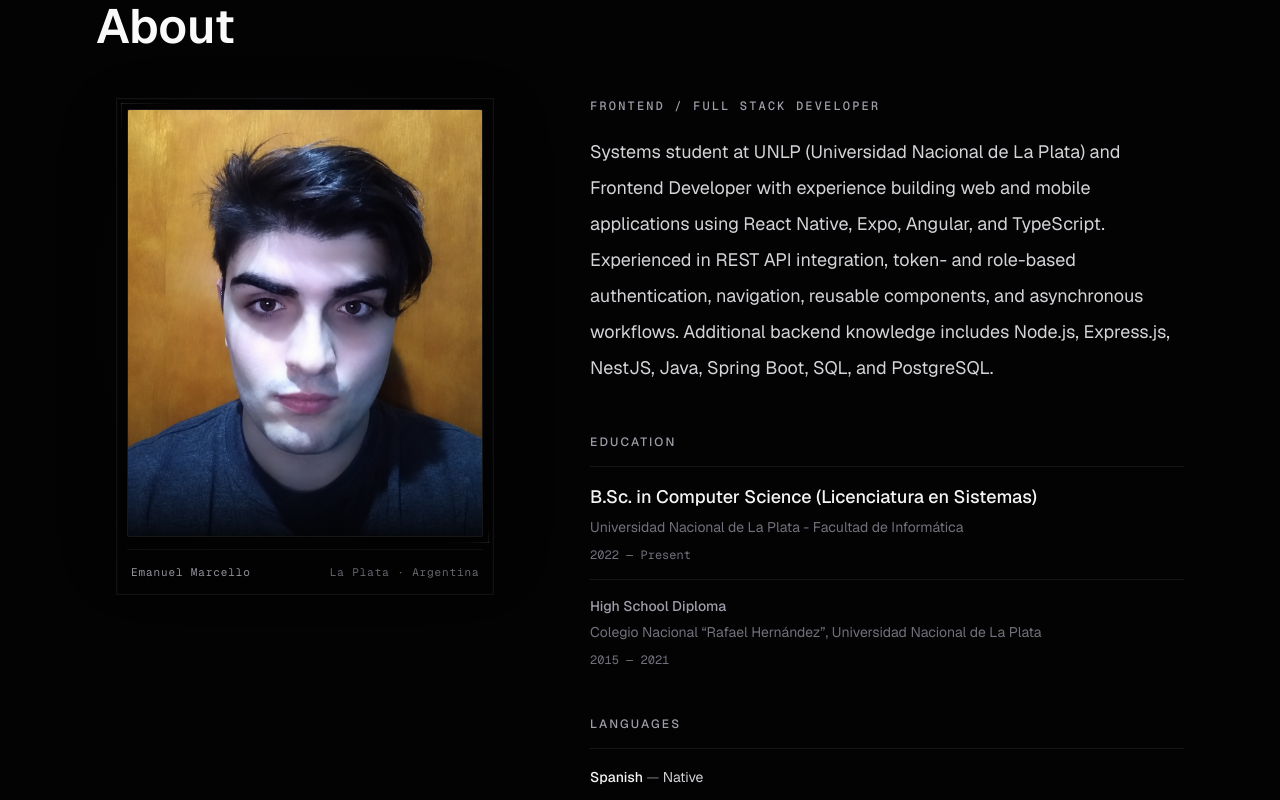
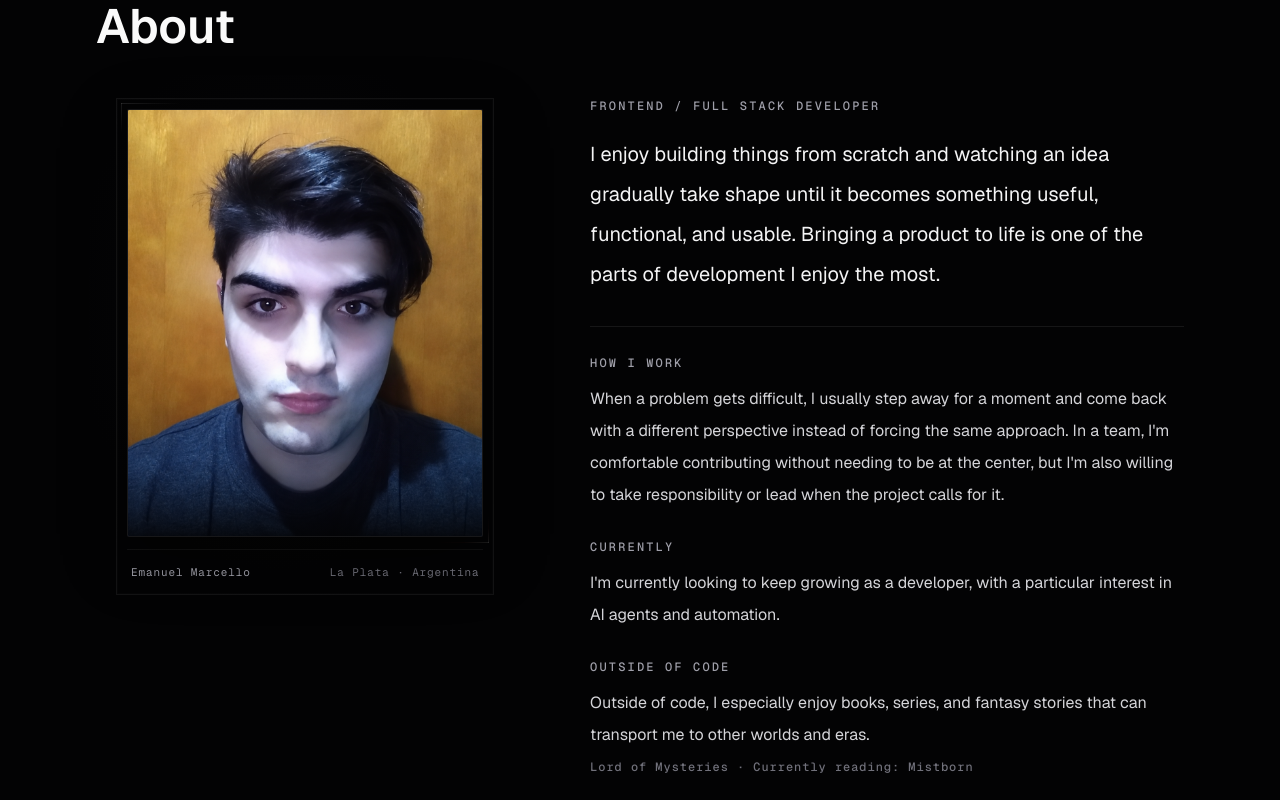
Before and after one commit to EmaMarc/portfolio, a Next.js app: page /en in a window 1280 px wide. Shown: the part 5020-5820 px from the top of the page. Built offline with nearby package versions, Linux system fonts and the light colour scheme.

Commit message:
refactor: personalize portfolio about section

```diff
--- a/src/components/sections/portfolio-home.tsx
+++ b/src/components/sections/portfolio-home.tsx
@@ -130,6 +130,50 @@ const heroCopy = {
     role: "Frontend / Full Stack Developer",
   },
 } satisfies Record<Locale, Record<"intro" | "role", string>>;
+
+const aboutStoryCopy = {
+  es: {
+    currently:
+      "Ahora quiero seguir creciendo como desarrollador y profundizar especialmente en automatización y agentes de IA.",
+    currentlyLabel: "AHORA",
+    lead:
+      "Me gusta construir cosas desde cero y ver cómo una idea empieza a tomar forma hasta convertirse en algo útil, funcional y usable. Esa sensación de darle vida a un producto es una de las partes que más disfruto del desarrollo.",
+    outside:
+      "Fuera del código, disfruto especialmente los libros, las series y las historias de fantasía capaces de transportarme a otros mundos y épocas.",
+    outsideLabel: "FUERA DEL CÓDIGO",
+    outsideShort: "Lord of Mysteries · Leyendo ahora: Nacidos de la Bruma",
+    work:
+      "Cuando un problema se complica, suelo alejarme un momento y volver con otra perspectiva antes de insistir sobre la misma solución. En equipo me siento cómodo aportando sin necesidad de ocupar el centro, aunque tampoco tengo problema en asumir responsabilidades o liderar cuando el proyecto lo necesita.",
+    workLabel: "CÓMO TRABAJO",
+  },
+  en: {
+    currently:
+      "I'm currently looking to keep growing as a developer, with a particular interest in AI agents and automation.",
+    currentlyLabel: "CURRENTLY",
+    lead:
+      "I enjoy building things from scratch and watching an idea gradually take shape until it becomes something useful, functional, and usable. Bringing a product to life is one of the parts of development I enjoy the most.",
+    outside:
+      "Outside of code, I especially enjoy books, series, and fantasy stories that can transport me to other worlds and eras.",
+    outsideLabel: "OUTSIDE OF CODE",
+    outsideShort: "Lord of Mysteries · Currently reading: Mistborn",
+    work:
+      "When a problem gets difficult, I usually step away for a moment and come back with a different perspective instead of forcing the same approach. In a team, I'm comfortable contributing without needing to be at the center, but I'm also willing to take responsibility or lead when the project calls for it.",
+    workLabel: "HOW I WORK",
+  },
+} satisfies Record<
+  Locale,
+  Record<
+    | "currently"
+    | "currentlyLabel"
+    | "lead"
+    | "outside"
+    | "outsideLabel"
+    | "outsideShort"
+    | "work"
+    | "workLabel",
+    string
+  >
+>;
 
 const monthLabels = {
   es: [
@@ -869,6 +913,7 @@ function ExperienceSection({ locale }: { locale: Locale }) {
 
 function AboutSection({ locale }: { locale: Locale }) {
   const labels = copy[locale];
+  const story = aboutStoryCopy[locale];
   const portraitLocation = getPortraitLocation();
 
   return (
@@ -910,14 +955,49 @@ function AboutSection({ locale }: { locale: Locale }) {
           <p className="font-mono text-xs font-medium uppercase tracking-[0.18em] text-zinc-400">
             {profile.professionalTitle[locale]}
           </p>
-          {profile.summary ? (
-            <p className="mt-5 max-w-3xl text-base leading-8 text-zinc-300 sm:text-lg sm:leading-9">
-              {profile.summary[locale]}
+
+          <div className="mt-5 max-w-3xl">
+            <p className="text-lg leading-9 text-zinc-100 sm:text-xl sm:leading-10">
+              {story.lead}
             </p>
-          ) : null}
+
+            <div className="mt-8 space-y-7 border-t border-white/[0.08] pt-7">
+              <div className="space-y-3">
+                <p className="font-mono text-xs font-medium uppercase tracking-[0.18em] text-zinc-400">
+                  {story.workLabel}
+                </p>
+                <p className="text-base leading-8 text-zinc-300">
+                  {story.work}
+                </p>
+              </div>
+
+              <div className="space-y-3">
+                <p className="font-mono text-xs font-medium uppercase tracking-[0.18em] text-zinc-400">
+                  {story.currentlyLabel}
+                </p>
+                <p className="text-base leading-8 text-zinc-300">
+                  {story.currently}
+                </p>
+              </div>
+
+              <div className="space-y-3">
+                <p className="font-mono text-xs font-medium uppercase tracking-[0.18em] text-zinc-400">
+                  {story.outsideLabel}
+                </p>
+                <div className="space-y-2">
+                  <p className="text-base leading-8 text-zinc-300">
+                    {story.outside}
+                  </p>
+                  <p className="font-mono text-xs font-medium tracking-[0.08em] text-zinc-500">
+                    {story.outsideShort}
+                  </p>
+                </div>
+              </div>
+            </div>
+          </div>
         </div>
 
-        <div className="order-3 min-w-0 space-y-8 lg:order-3">
+        <div className="order-3 min-w-0 space-y-8 lg:order-3 lg:pt-2">
           <section aria-labelledby="about-education-title">
             <h3
               className="text-xs font-medium uppercase tracking-[0.18em] text-zinc-400"
```
